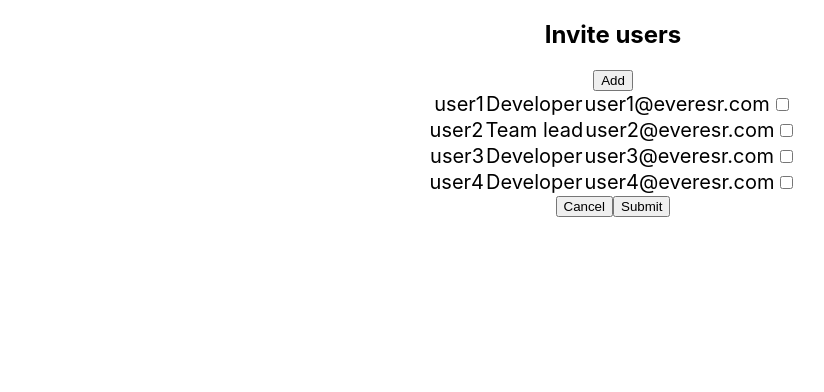
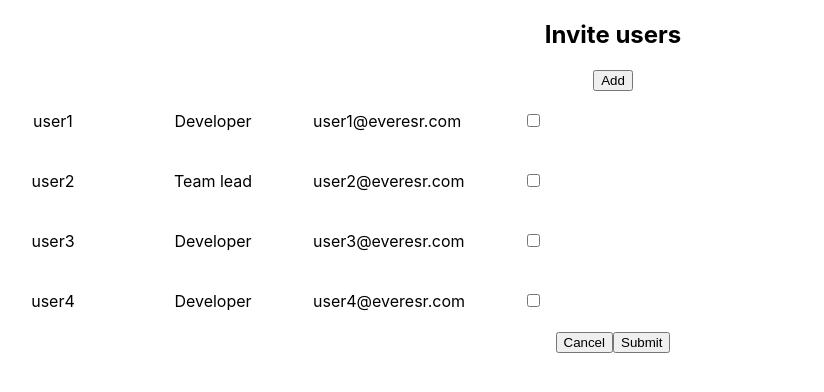
Before and after one commit to SuddalaSankeerthana/Select_users_list, a React (Create React App) app: page / in a window 1280 px wide. Both pictures are taken after a click on the button "Add". Shown: the top 392 px of the page, without its empty margins (27-851 px from the left). Built offline with nearby package versions, Linux system fonts and the light colour scheme.

Commit message:
Renamed components.js to Components.js

```diff
--- a/src/App.css
+++ b/src/App.css
@@ -4,11 +4,32 @@
 .users{
   text-align: auto;
 }
-table, th, td {
-  margin-left: auto;
-  margin-right: auto;
+/* spacing */
+
+table {
+  table-layout: fixed;
+  width: 50%;
+  height: fit-content;
   border-collapse: collapse;
-  width: auto;
-  text-align: center;
-  font-size: 20px;
-  }
+}
+
+thead th:nth-child(1) {
+  width: 20%;
+}
+
+thead th:nth-child(2) {
+  width: 10%;
+}
+
+thead th:nth-child(3) {
+  width: 15%;
+}
+
+thead th:nth-child(4) {
+  width: 5%;
+}
+
+th,
+td {
+  padding: 20px;
+}
--- a/src/App.tsx
+++ b/src/App.tsx
@@ -9,6 +9,7 @@ import UserDataInterface from "./Interfaces";
 function App() {
   const [add, setAdd] = useState(false);
   const [submit, setSubmit] = useState(false);
+  const[disble,setDisable]=useState(false)
   const userdata = users.filter((ele) => ele.select === true);
   const [userData, setUserData] = useState(userdata);
   const addedList = () => {
@@ -22,6 +23,7 @@ function App() {
       }
     });
     console.log(users);
+     setDisable(true);
   };
   return (
     <section>
@@ -30,7 +32,7 @@ function App() {
         <button
           id="Add"
           onClick={() => {
-            setSubmit(false), setAdd(true);
+            setSubmit(false), setAdd(true), setDisable(false);
           }}
         >Add</button>
         {add && <RenderData></RenderData>}
@@ -61,8 +63,11 @@ function App() {
         <button
           id="submit"
           onClick={() => {
-            addedList(), setSubmit(true), setAdd(false);
+            addedList();
+            setSubmit(true);
+            setAdd(false);
           }}
+          disabled={disble}
         >
           Submit
         </button>
--- a/src/UsersDataComponentOnAdd.tsx
+++ b/src/UsersDataComponentOnAdd.tsx
@@ -8,7 +8,6 @@ export default function UsersDataComponentOnAdd({
     user,
     clickHandler,
   }: UserProps): React.ReactElement {
-    const [select, setSelect] = useState(user.select);
     return (
         <table>
           <tr>
```
Also changed, not shown: package.json (+10 -1 lines), .eslintrc.js (added), 1 other file (tests, documents, lock files or other folders).
